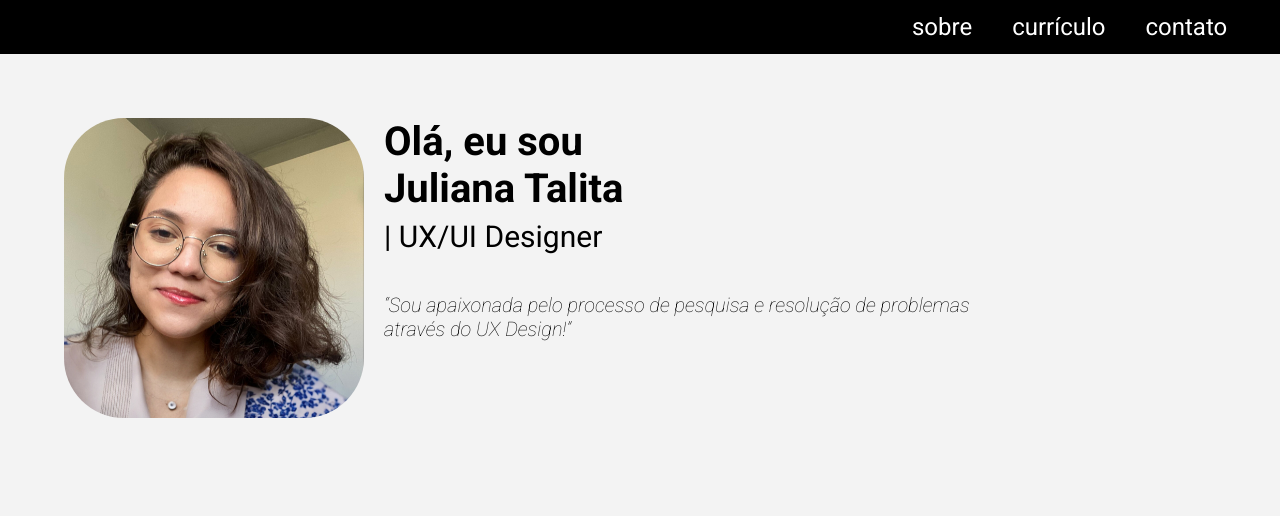
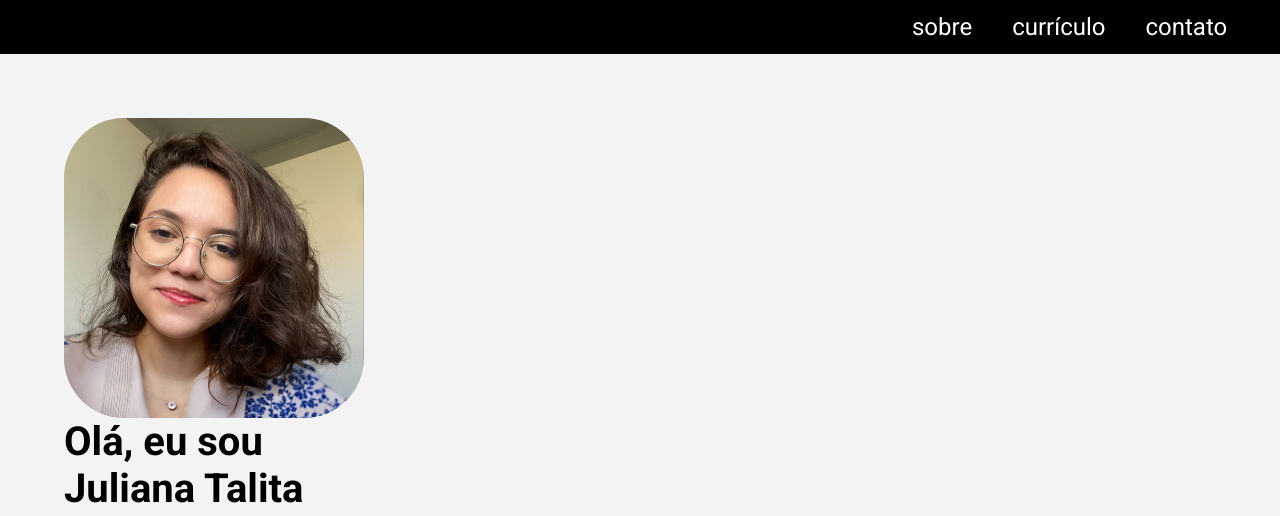
Before and after one commit to julianatalita/portfolio, a plain HTML site: page index.html in a window 1280 px wide. Shown: the top 516 px of the page. Drawn offline with Linux system fonts and the light colour scheme.

Commit message:
Add files via upload

```diff
--- a/index.html
+++ b/index.html
@@ -7,6 +7,7 @@
     <meta name="viewport" content="width=device-width, initial-scale=1.0">
     <link rel="stylesheet" href="style1.css">
     <title>Juliana Talita | UX/UI Design</title>
+    <link rel="icon" href="https://cdn-icons-png.flaticon.com/512/625/625186.png" type="image/x-icon">
 
 </head>
 
--- a/style1.css
+++ b/style1.css
@@ -63,7 +63,7 @@ nav ul li a:focus {
     font-size: 24px;
     margin-right: 40px;
 
-    @media screen and (max-width: 480px) {
+    @media screen and (max-width: 600px) {
         font-size: 20px;
     }
 }
@@ -77,7 +77,7 @@ h1 {
     font-size: 40px;
     width: 70%;
 
-    @media screen and (max-width: 480px) {
+    @media screen and (max-width: 600px) {
         font-size: 30px;
     }
 }
@@ -105,7 +105,7 @@ h2 {
     margin-top: 5%;
     width: 80%;
 
-    @media screen and (max-width: 480px) {
+    @media screen and (max-width: 600px) {
         font-size: 16px;
     }
 }
@@ -118,7 +118,7 @@ h2 {
     border-radius: 20%;
     margin-right: 20px;
 
-    @media screen and (max-width: 1000px) {
+    @media screen and (max-width: 600px) {
         width: 200px;
         height: 200px;
     }
@@ -126,11 +126,11 @@ h2 {
 
 #apresentacao {
     display: flex;
-    flex-direction: row;
+    flex-direction: column;
     justify-items: center;
     margin: 5%;
 
-    @media screen and (max-width: 1000px) {
+    @media screen and (max-width: 600px) {
         flex-direction: column
     }
 }
@@ -168,7 +168,7 @@ h3 {
     margin-bottom: 10%;
     margin-left: 5%;
 
-    @media screen and (max-width: 480px) {
+    @media screen and (max-width: 600px) {
         width: 90%;
     }
 }
@@ -315,7 +315,7 @@ h3 {
     height: 20%;
 
 
-    @media screen and (max-width: 750px) {
+    @media screen and (max-width: 600px) {
         font-size: 13px;
     }
 
@@ -341,7 +341,7 @@ h3 {
     width: 100%;
     margin-left: 5%;
 
-    @media screen and (max-width: 480px) {
+    @media screen and (max-width: 600px) {
         flex-direction: column;
     }
 }
@@ -366,7 +366,7 @@ footer {
     align-items: center;
     width: 80%;
 
-    @media screen and (max-width: 480px) {
+    @media screen and (max-width: 600px) {
         width: 80%
     }
 }
```
